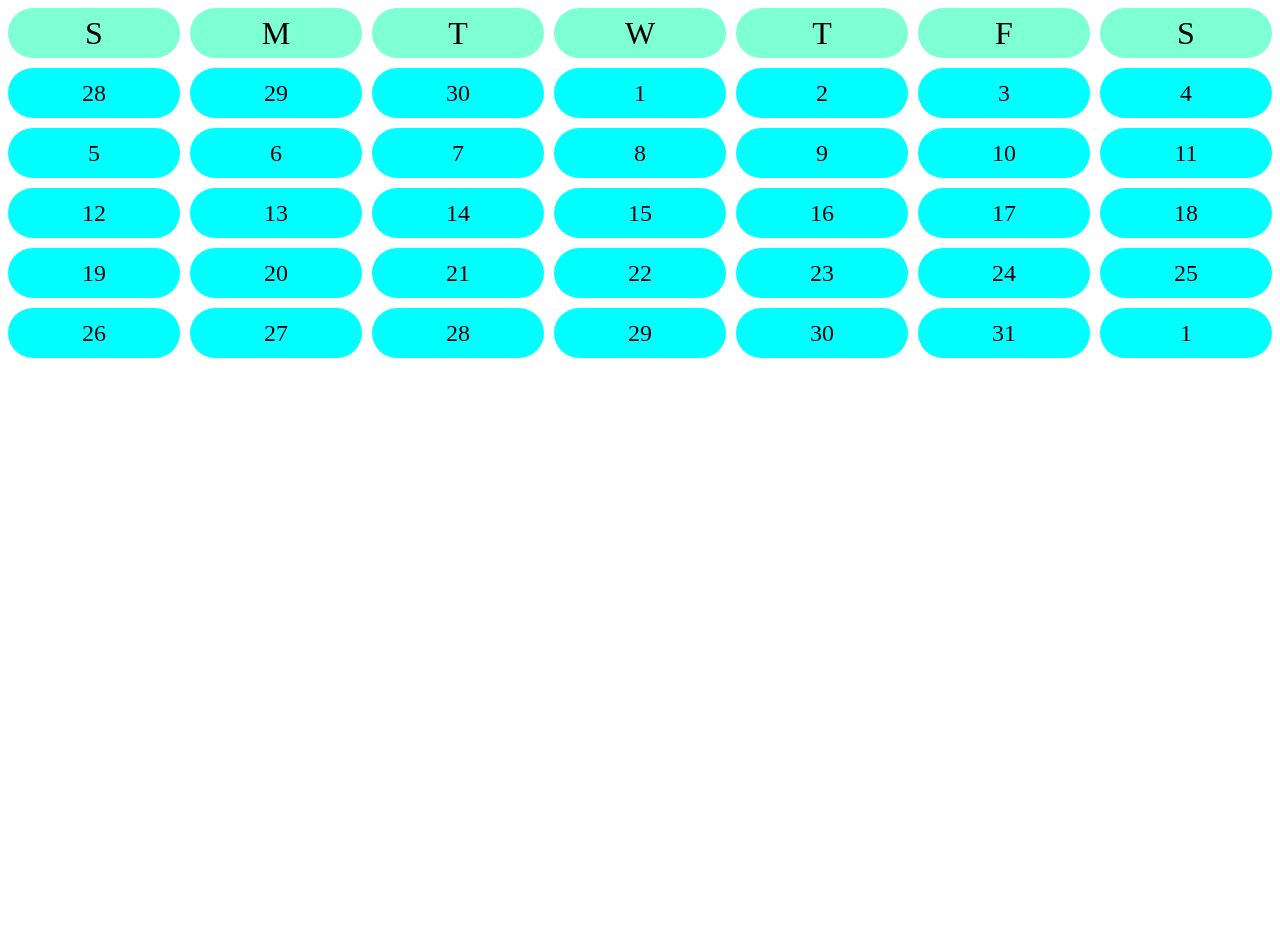
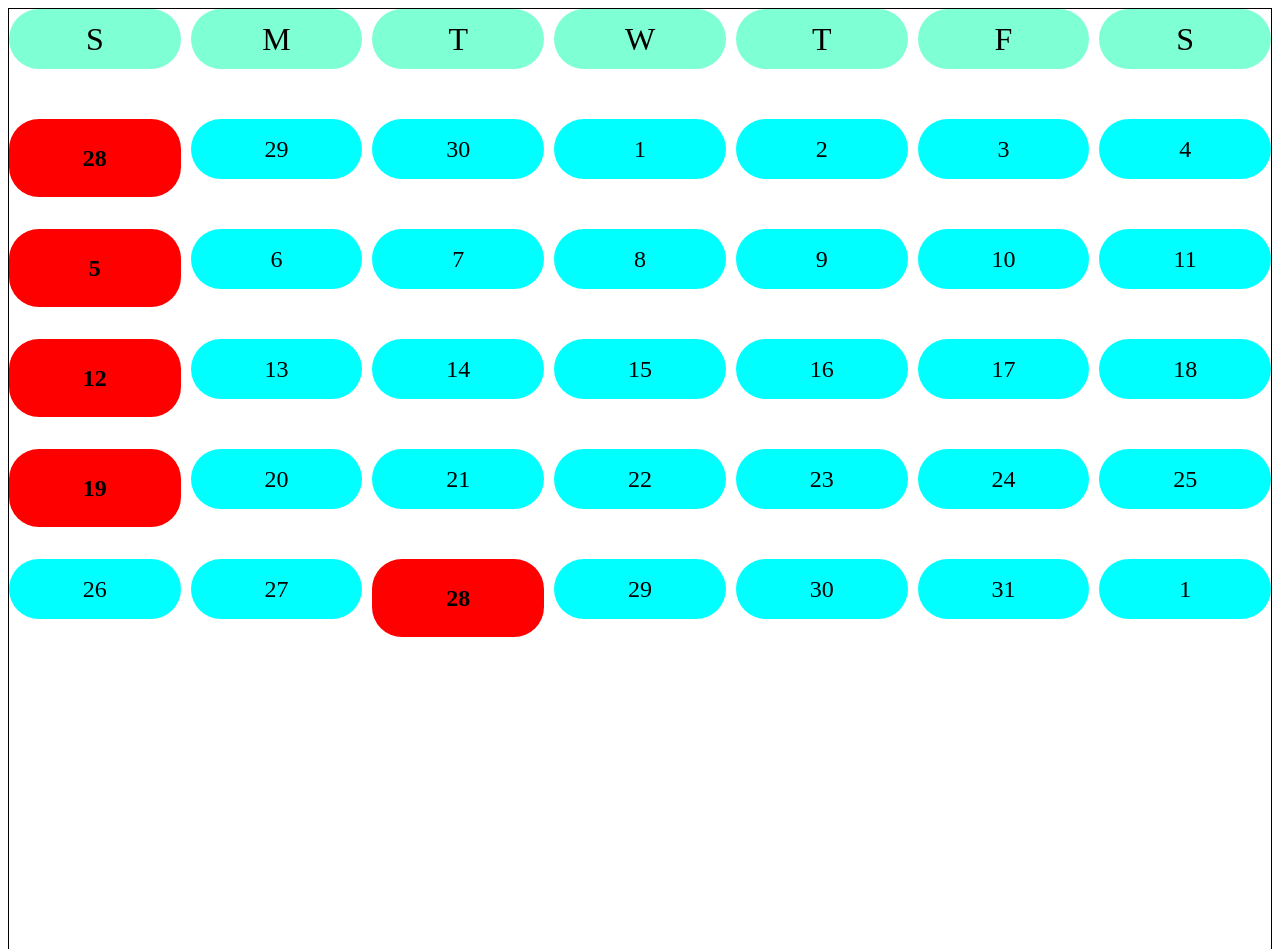
Before and after one commit to rohithaider/Programming-Hero, a plain HTML site: page Milestone1/Module8/calender.html in a window 1280 px wide. Shown: the top 949 px of the page. Before the commit the page ends 800 px from the top, so only its background shows below. Drawn offline with Linux system fonts and the light colour scheme.

Commit message:
changed some values

```diff
--- a/Milestone1/Module8/calender.html
+++ b/Milestone1/Module8/calender.html
@@ -8,9 +8,10 @@
         .container{
         display:grid;
         grid-template-columns:repeat(7,1fr);
-        grid-template-rows: repeat(6,50px);
-        row-gap:10px;
+        grid-template-rows: repeat(9,60px);
+        row-gap:50px;
         column-gap: 10px;
+        border:1px solid black;
 
 
     }
@@ -35,6 +36,11 @@
 
 
     }
+    .sunday{
+        height: 78px;
+        font-weight: 900;
+        background-color: red;
+    }
     </style>
 </head>
 <body>
@@ -46,28 +52,28 @@
         <div class="day">T</div>
         <div class="day">F</div>
         <div class="day">S</div>
-        <div class="box">28</div>
+        <div class="box sunday">28</div>
         <div class="box">29</div>
         <div class="box">30</div>
         <div class="box">1</div>
         <div class="box">2</div>
         <div class="box">3</div>
         <div class="box">4</div>
-        <div class="box">5</div>
+        <div class="box sunday">5</div>
         <div class="box">6</div>
         <div class="box">7</div>
         <div class="box">8</div>
         <div class="box">9</div>
         <div class="box">10</div>
         <div class="box">11</div>
-        <div class="box">12</div>
+        <div class="box sunday">12</div>
         <div class="box">13</div>
         <div class="box">14</div>
         <div class="box">15</div>
         <div class="box">16</div>
         <div class="box">17</div>
         <div class="box">18</div>
-        <div class="box">19</div>
+        <div class="box sunday">19</div>
         <div class="box">20</div>
         <div class="box">21</div>
         <div class="box">22</div>
@@ -76,7 +82,7 @@
         <div class="box">25</div>
         <div class="box">26</div>
         <div class="box">27</div>
-        <div class="box">28</div>
+        <div class="box sunday">28</div>
         <div class="box">29</div>
         <div class="box">30</div>
         <div class="box">31</div>
```
